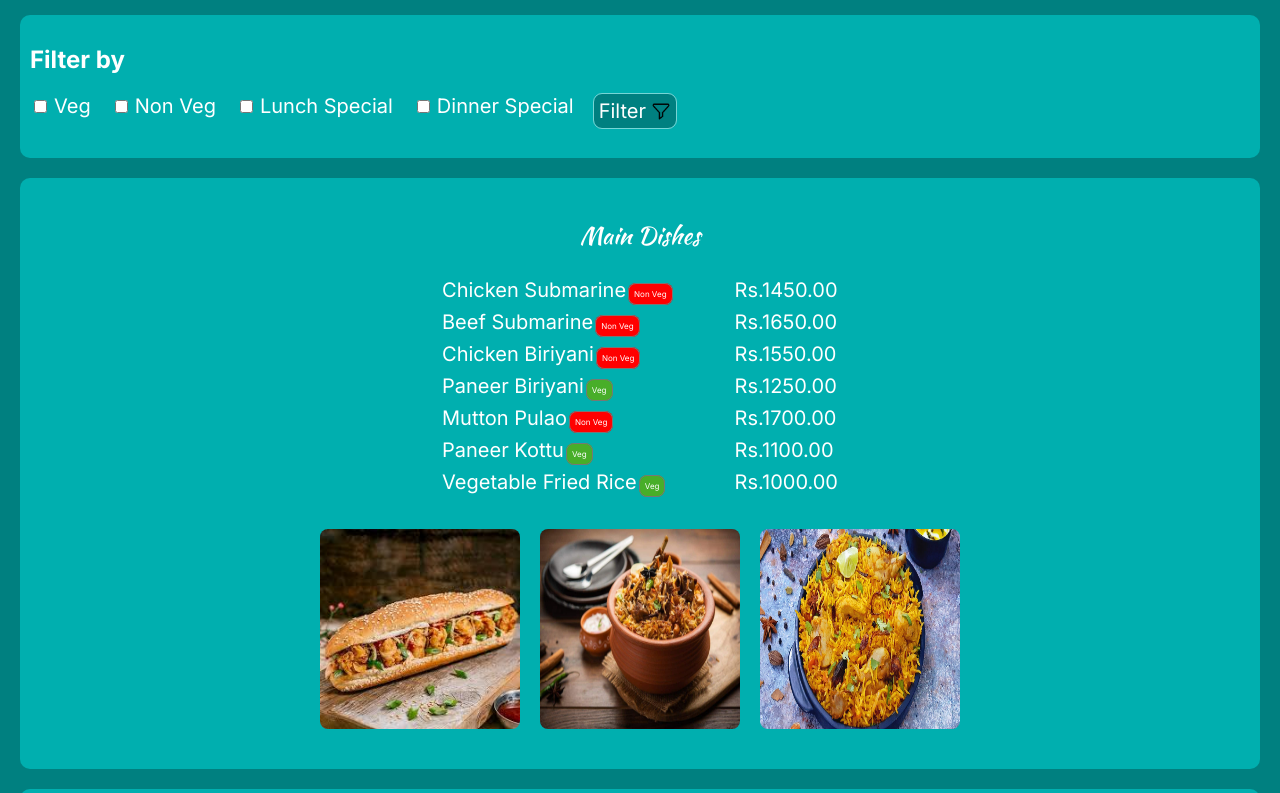
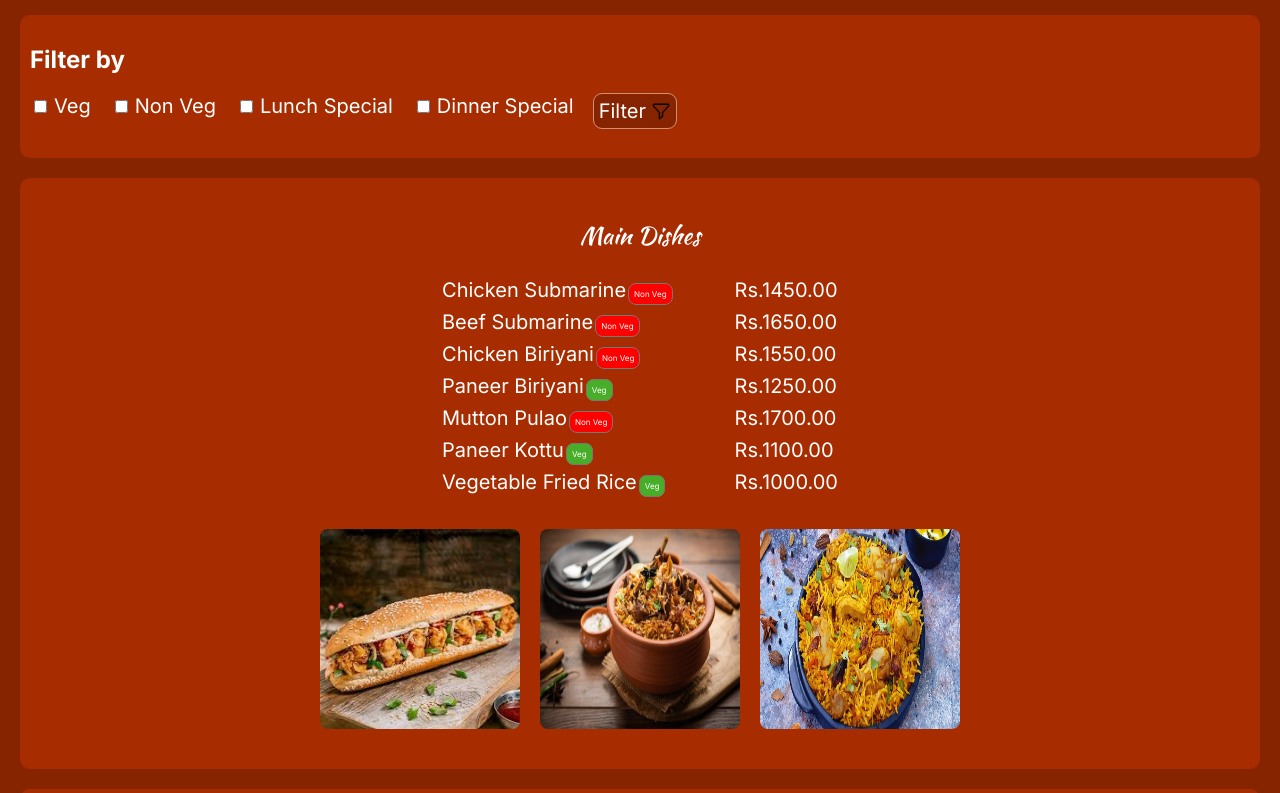
Before and after one commit to aakilahamed2005/foodMenu-uom, a plain HTML site: page index.html in a window 1280 px wide. Shown: the part 73-866 px from the top of the page. Drawn offline with Linux system fonts and the light colour scheme.

Commit message:
revert the theme change

```diff
--- a/styles.scss
+++ b/styles.scss
@@ -1,10 +1,6 @@
-/*
 $bgcolor1:#872400;
 $bgcolor2:#A72C00;
-*/
 
-$bgcolor1:teal;
-$bgcolor2:rgb(0, 175, 175);
 
 @import url('https://fonts.googleapis.com/css2?family=Graduate&family=Inter:ital,opsz,wght@0,14..32,100..900;1,14..32,100..900&family=Kaushan+Script&family=Lexend:wght@100..900&display=swap');
 
```
Also changed, not shown: styles.css, 1 other file.
